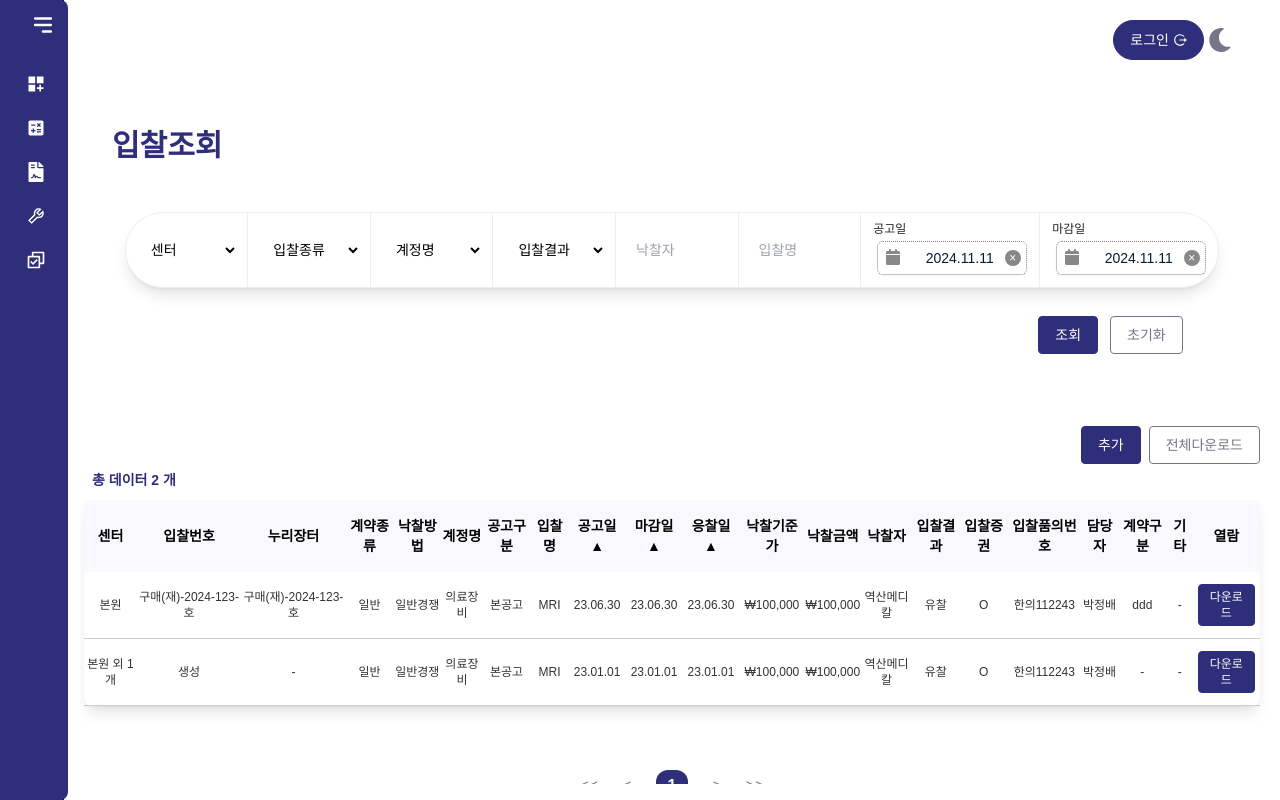
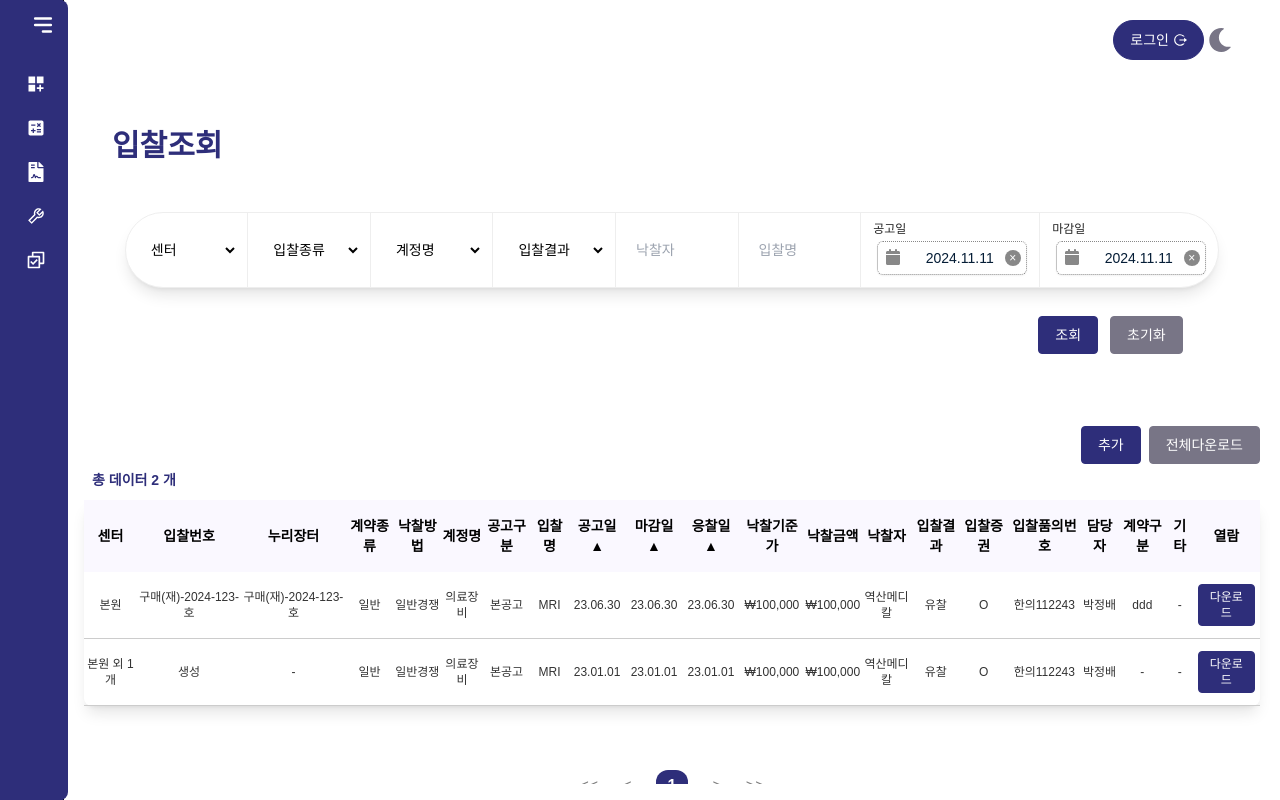
Before and after one commit to Hyeyeon-Ko/pur-ui2, a Next.js app: page /tender in a window 1280 px wide. Built offline with nearby package versions, Linux system fonts and the light colour scheme; a web font is replaced by a local one.

Commit message:
🎨 Feat: lighthouse 성능 테스트 반영

```diff
--- a/components/ui/molecules/buttons/SearchButton.tsx
+++ b/components/ui/molecules/buttons/SearchButton.tsx
@@ -13,7 +13,6 @@ const SearchButton: React.FC<SearchButtonProps> = ({ onSearch, onReset }) => {
         <Button mode="sm" color="signature" onClick={onSearch} content="조회" />
         <Button
           mode="sm"
-          variant="outline"
           color="Button_Default"
           content="초기화"
           onClick={onReset}
--- a/components/ui/molecules/buttons/TableButton.tsx
+++ b/components/ui/molecules/buttons/TableButton.tsx
@@ -60,7 +60,6 @@ const TableButton: React.FC<TableButtonProps> = ({
         <Button
           mode="sm"
           content="전체다운로드"
-          variant="outline"
           color="Button_Default"
           onClick={onDownloadAll}
         />
```
